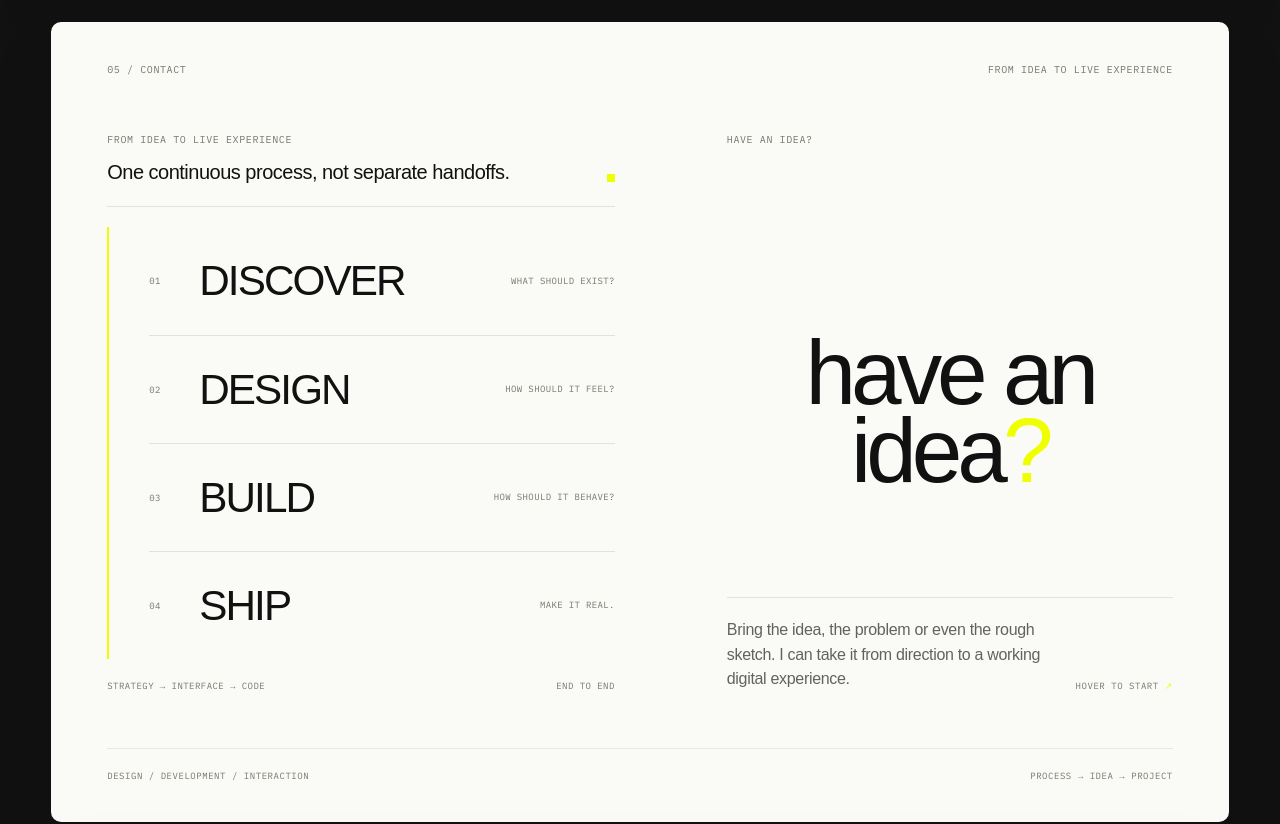
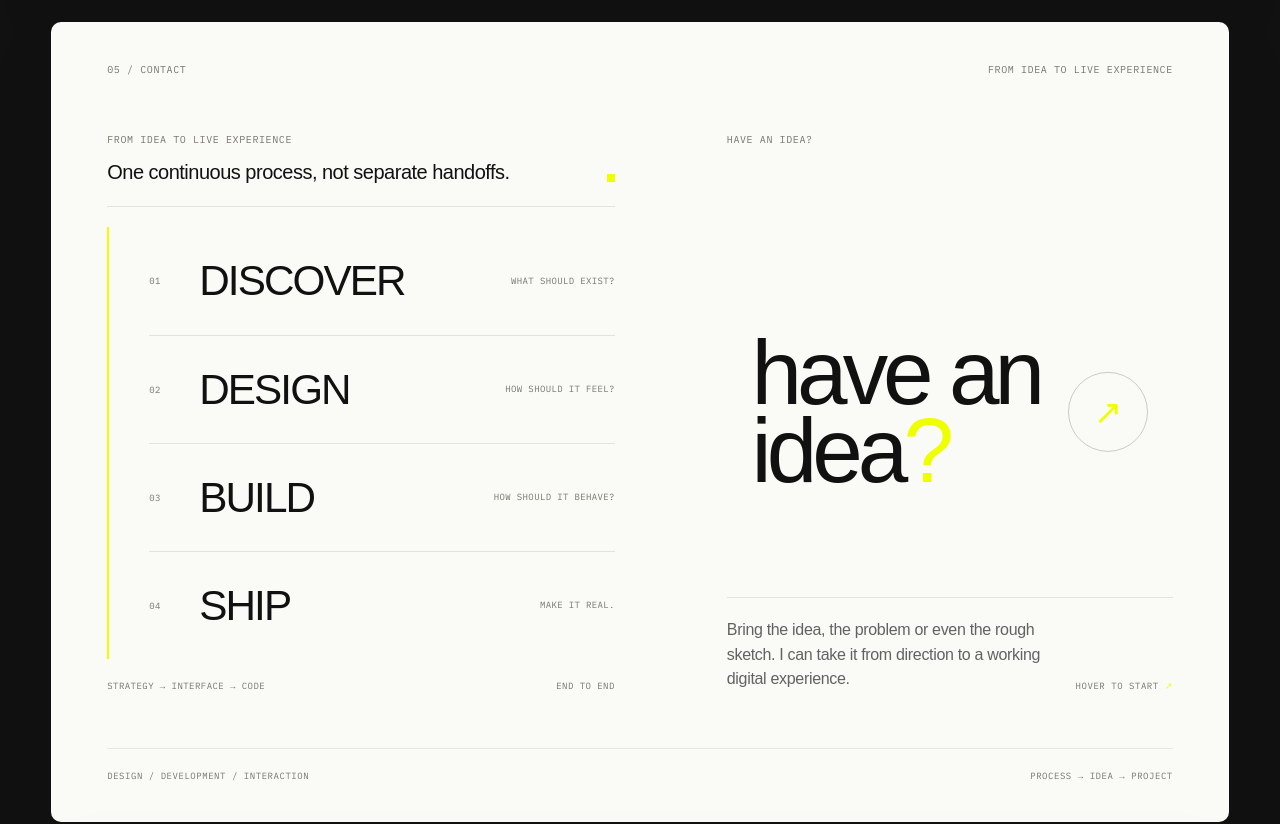
Before and after one commit to omeryigitler/Portfolio, a React (Vite) app: page / in a window 1280 px wide. Shown: the part 4367-5191 px from the top of the page. Built offline with nearby package versions, Linux system fonts and the light colour scheme; a web font is replaced by a local one.

Commit message:
fix: match contact intro composition to action state

```diff
--- a/src/components/Contact.tsx
+++ b/src/components/Contact.tsx
@@ -121,7 +121,7 @@ export const Contact: React.FC = () => {
                   onClick={() => setCtaActive(true)}
                   animate={{ opacity: ctaActive ? 0 : 1 }}
                   transition={{ duration: 0.42, ease: [0.16, 1, 0.3, 1] }}
-                  className="absolute inset-0 flex flex-col justify-between text-left focus-visible:outline-2 focus-visible:outline-acid focus-visible:outline-offset-6"
+                  className="group absolute inset-0 flex flex-col justify-between text-left focus-visible:outline-2 focus-visible:outline-acid focus-visible:outline-offset-6"
                   style={{ pointerEvents: ctaActive ? 'none' : 'auto' }}
                   aria-label="Reveal start project action"
                 >
@@ -129,11 +129,19 @@ export const Contact: React.FC = () => {
                     HAVE AN IDEA?
                   </p>
 
-                  <h2 className="absolute left-1/2 top-1/2 w-full max-w-[720px] -translate-x-1/2 -translate-y-1/2 text-center text-[clamp(72px,7.1vw,132px)] font-[500] lowercase leading-[0.86] tracking-[-0.055em] text-ink">
+                  <div className="absolute left-1/2 top-1/2 flex w-full -translate-x-1/2 -translate-y-1/2 items-center justify-center gap-7">
+                    <h2 className="text-[clamp(72px,7.1vw,132px)] font-[500] lowercase leading-[0.86] tracking-[-0.055em] text-ink">
                       have an
                       <br />
                       idea<span className="text-acid">?</span>
                     </h2>
+                    <span
+                      className="flex h-16 w-16 shrink-0 items-center justify-center rounded-full border border-ink/20 text-[28px] text-acid transition-[transform,border-color] duration-300 ease-[0.16,1,0.3,1] group-hover:translate-x-2 group-hover:-translate-y-2 group-hover:border-ink/45 md:h-20 md:w-20 md:text-[34px]"
+                      aria-hidden="true"
+                    >
+                      ↗
+                    </span>
+                  </div>
 
                   <div className="absolute bottom-0 left-0 right-0 grid gap-5 border-t border-ink/10 pt-5 md:grid-cols-[minmax(0,430px)_auto] md:items-end md:justify-between">
                     <p className="max-w-[430px] text-[14px] leading-[1.55] tracking-[-0.02em] text-ink/65 md:text-[16px]">
@@ -191,12 +199,17 @@ export const Contact: React.FC = () => {
                   <button
                     type="button"
                     onClick={() => setCtaActive(true)}
-                    className="relative min-h-[300px] w-full text-left focus-visible:outline-2 focus-visible:outline-acid focus-visible:outline-offset-6"
+                    className="group relative min-h-[300px] w-full text-left focus-visible:outline-2 focus-visible:outline-acid focus-visible:outline-offset-6"
                   >
                     <p className="absolute left-0 top-0 font-mono text-[9px] uppercase tracking-[0.06em] text-muted-gray">HAVE AN IDEA?</p>
-                    <h2 className="absolute left-1/2 top-1/2 w-full -translate-x-1/2 -translate-y-1/2 text-center text-[clamp(58px,16vw,104px)] font-[500] lowercase leading-[0.86] tracking-[-0.055em] text-ink">
+                    <div className="absolute left-1/2 top-1/2 flex w-full -translate-x-1/2 -translate-y-1/2 items-center justify-center gap-4">
+                      <h2 className="text-[clamp(56px,15vw,94px)] font-[500] lowercase leading-[0.86] tracking-[-0.055em] text-ink">
                         have an idea<span className="text-acid">?</span>
                       </h2>
+                      <span className="flex h-12 w-12 shrink-0 items-center justify-center rounded-full border border-ink/20 text-acid transition-transform duration-300 group-hover:translate-x-1.5 group-hover:-translate-y-1.5">
+                        <ArrowUpRight size={18} strokeWidth={1.2} aria-hidden="true" />
+                      </span>
+                    </div>
                   </button>
                 ) : (
                   <motion.button
```
Lines whose indentation alone changed are shown as unchanged.
